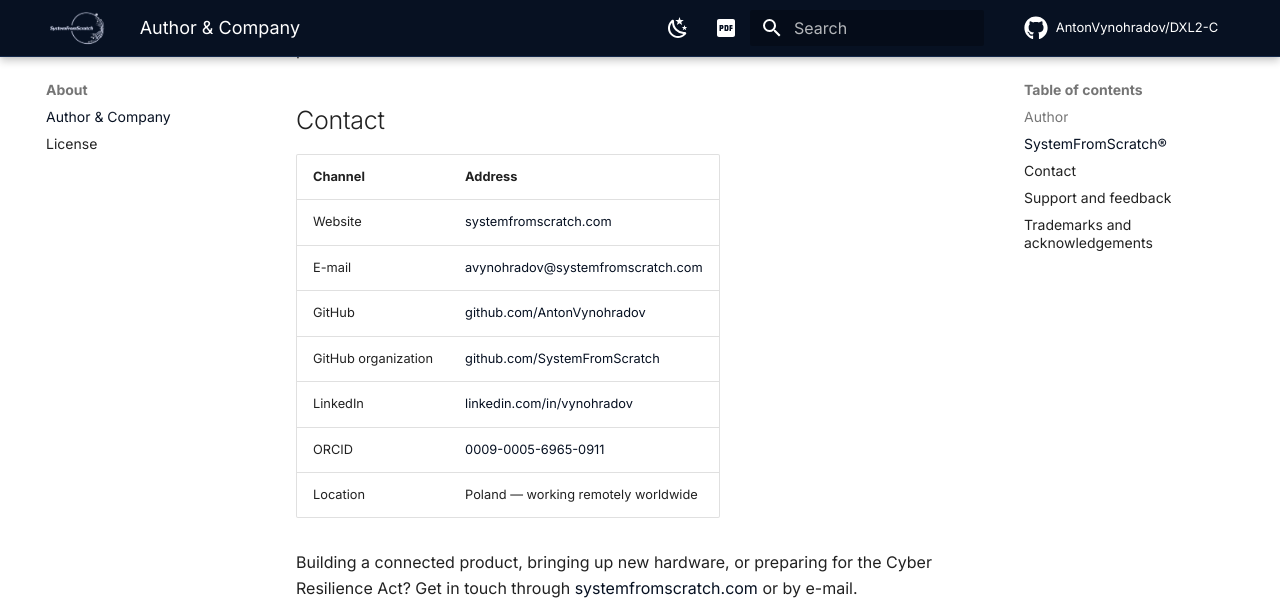
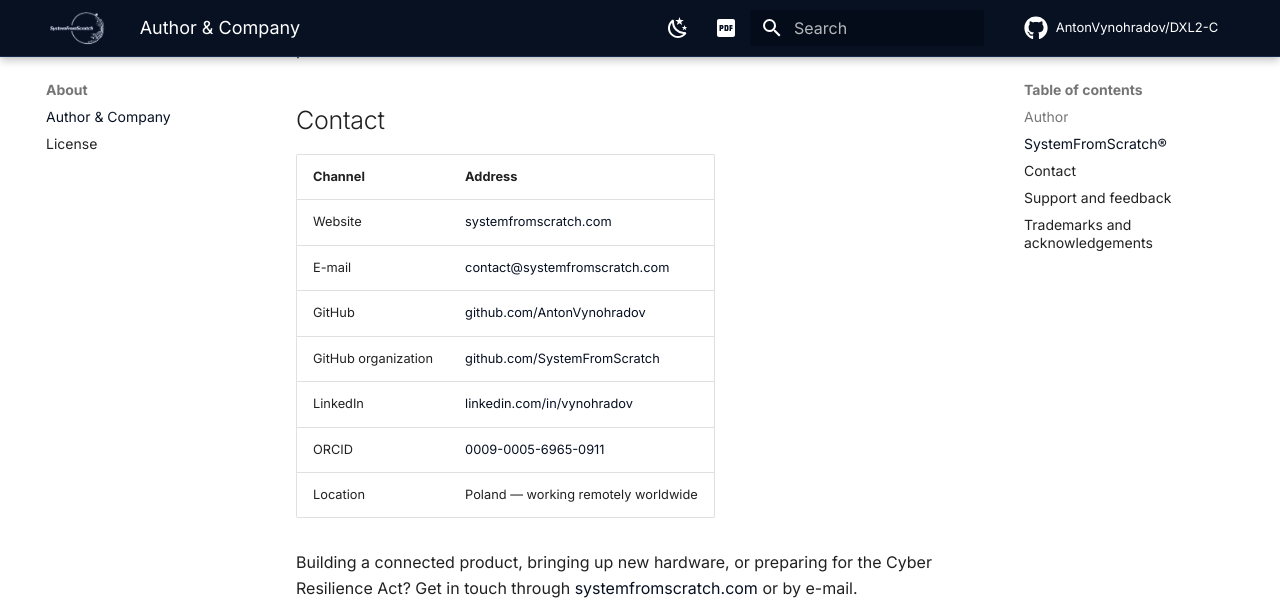
Before and after one commit to AntonVynohradov/DXL2-C, an MkDocs documentation site: the page built from docs/about.md, in a window 1280 px wide and 900 px high, scrolled down 2357 px. Shown: the top 607 px of the window. Built offline with MkDocs 1.6.1 and Material for MkDocs 9.7.7, drawn with Linux system fonts in a browser that asks for light colours; comment, search, counter and statistics services are not loaded.

Commit message:
Update the email address
Signed-off-by: Anton Vynohradov <avynohradov@systemfromscratch.com>

```diff
--- a/docs/about.md
+++ b/docs/about.md
@@ -70,7 +70,7 @@
 | Channel | Address |
 | --- | --- |
 | Website | [systemfromscratch.com](https://systemfromscratch.com) |
-| E-mail | [avynohradov@systemfromscratch.com](mailto:avynohradov@systemfromscratch.com) |
+| E-mail | [contact@systemfromscratch.com](mailto:contact@systemfromscratch.com) |
 | GitHub | [github.com/AntonVynohradov](https://github.com/AntonVynohradov) |
 | GitHub organization | [github.com/SystemFromScratch](https://github.com/SystemFromScratch) |
 | LinkedIn | [linkedin.com/in/vynohradov](https://www.linkedin.com/in/vynohradov) |
--- a/tools/docs/build_manual.py
+++ b/tools/docs/build_manual.py
@@ -47,7 +47,7 @@
 
 AUTHOR = "Anton Vynohradov"
 COMPANY = "SystemFromScratch&reg;"
-EMAIL = "avynohradov@systemfromscratch.com"
+EMAIL = "contact@systemfromscratch.com"
 BRAND_LOGO = "assets/images/brand/systemfromscratch-logo-on-dark.png"
 
 # On Windows, WeasyPrint loads Pango from MSYS2 if the user did not say otherwise.
```
